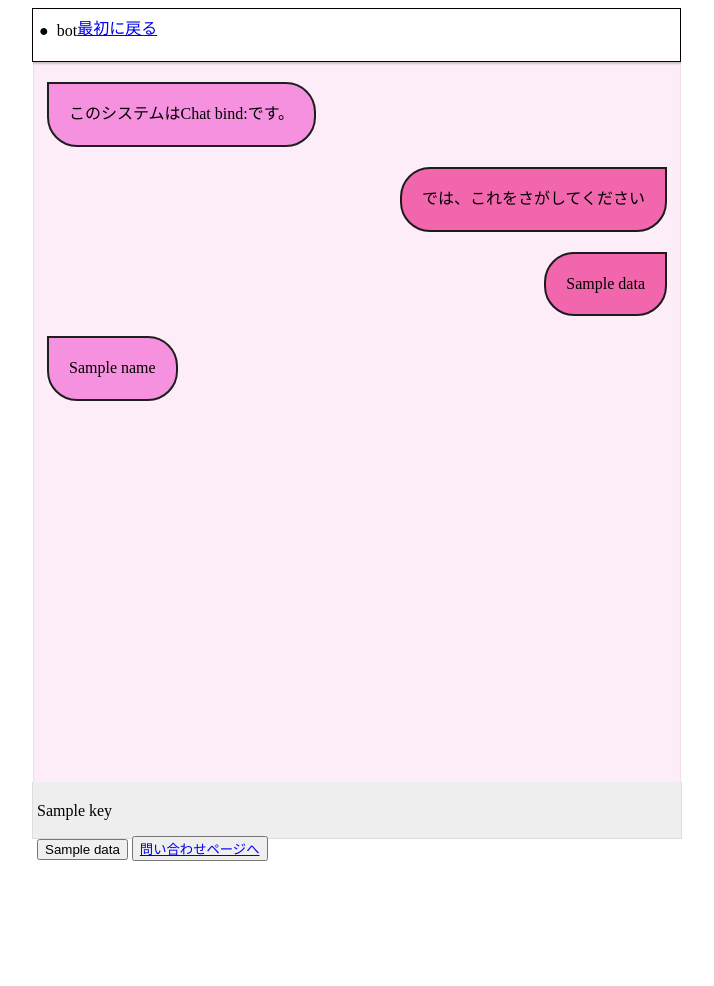
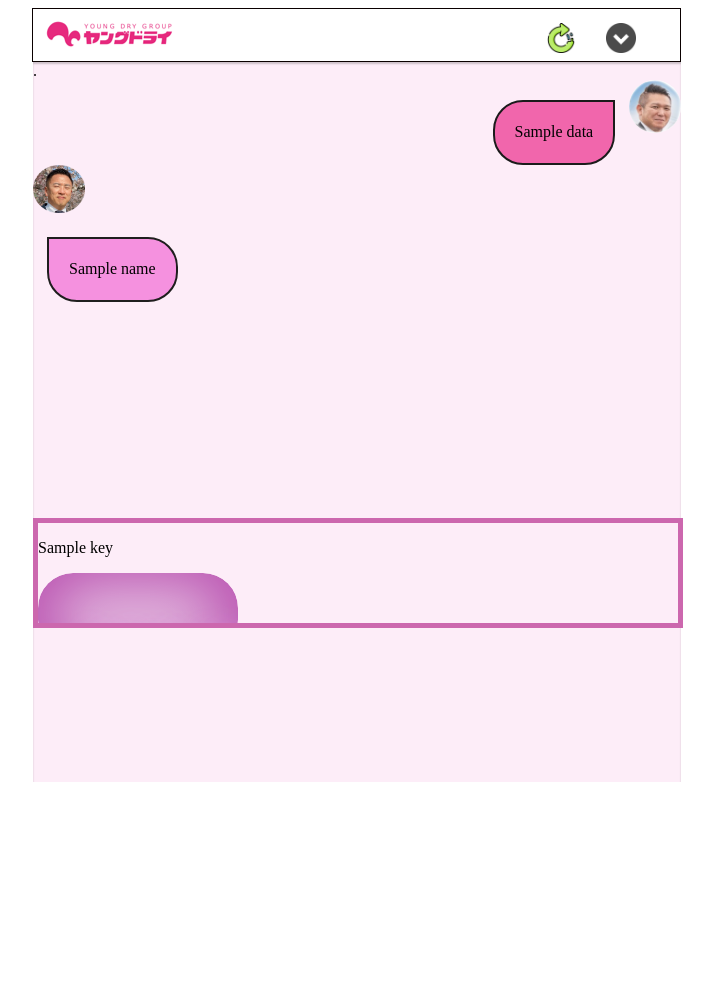
Before and after one commit to Shiraishi-Shodai/Young-Dry, a Flask app: template template/main.html in a window 1280 px wide. Shown: the whole page, without its empty margins (283-997 px from the left). After the commit the page ends 782 px from the top, so only its background shows below. Run offline with Flask 3, Linux system fonts and the light colour scheme; the template is opened without the code that fills it: most values are stand-ins (such as "Sample title", 1, 10 or a date in 2020).

Commit message:
二日目

```diff
--- a/app.py
+++ b/app.py
@@ -132,8 +132,8 @@ def lineNotify(question, image):
 
     # img_data = open("static/img/tesserat_test.png", encoding="utf-8")
     # os.chdir("static/img/")
-    with open("tesserat_test.png", "rb") as image_file:
-        print("画像タイプ" + type(image_file))
+    with open(image, "rb") as image_file:
+        # print("画像タイプ" + type(image_file))
         files = {"imageFile" : image_file}
         print(f'ファイルです{files}')
 
@@ -141,7 +141,7 @@ def lineNotify(question, image):
         res = requests.post(lineNotifyAPI, headers=headers,data=data, files=files)
         print(f'送信チェック:{res}')
 
-@app.route('/login', methods=["GET", "POST"])
+@app.route('/', methods=["GET", "POST"])
 def login():
     if request.method == "GET":
         # cre()
@@ -194,6 +194,8 @@ def inquiry():
 
     question = request.form["question"]
     image = request.form["image"]
+    print(f'リクエスト: {request}')
+    print(f'fileからのでーた:{image}')
     lineNotify(question, image)
     return render_template("inquiry.html", send="send")
 
--- a/static/css/demo.css
+++ b/static/css/demo.css
@@ -190,14 +190,12 @@ body{
 }
 
 .option{
-    height: 200px;
+    height: 100px;
     width: 100%;
     overflow: scroll;
     -ms-overflow-style: none;
     scrollbar-width: none;
     margin: auto;
-
-
 }
 
 /*スクロールバー非表示（Chrome・Safari）*/
@@ -205,9 +203,9 @@ body{
     display:none;
   }
 .rich_menu{
-    margin-top: 20%;
+    margin-top: 28%;
     position: fixed;
-    top: 400px;
+    top: 20%;
     width: 640px;
     background-color: #fdedf8;
     border: 5px solid #cc67ae;
@@ -282,3 +280,16 @@ body{
     margin-right: 30px;
     margin-bottom: 2px;
 }
+
+
+@media screen and (max-width: 400px){
+    .rich_menu{
+        margin-top: 20%;
+        position: fixed;
+        top: 80%;
+        width: 640px;
+        background-color: #fdedf8;
+        border: 5px solid #cc67ae;
+        /* border-radius: 30px 30px 30px 30px; */
+    }
+}
--- a/template/login.html
+++ b/template/login.html
@@ -35,7 +35,7 @@
   <div class="container">
     <div class="login-box">
       <h2 class="title">ログイン</h2>
-      <form method="POST" action="/login">
+      <form method="POST" action="/">
         <div class="input-field">
           <label for="user_id">ユーザ名:</label>
           <input type="text" id="user_id" name="user_id" required>
--- a/template/main.html
+++ b/template/main.html
@@ -1,9 +1,9 @@
 <!DOCTYPE html>
-<html lang="en">
+<html lang="ja">
   <head>
     <meta charset="UTF-8" />
     <meta name="viewport" content="width=device-width, initial-scale=1.0" />
-    <title>Chat Bot</title>
+    <title>chat bot</title>
     <link rel="stylesheet" href="../static/css/demo.css" />
   </head>
   <body>
@@ -11,32 +11,55 @@
       <div class="messages_container">
         <div class="chat_header">
           <div class="chat_user_status">
-            <div class="status_icon">●</div>
-            <div class="chat_user_name">bot</div>
-            <a href="/chat" class="top">最初に戻る</a>
+            <img src="../static/img/rogo.png" alt="" />
+          </div>
+          <div class="botton_esc">
+            <a href="/chat">
+              <img src="../static/img/reload.png" alt="" />
+            </a>
+
+            <a href="#link">
+              <div class="botton_esc1">
+                <img src="../static/img/下ボタン.png" alt="" />
+              </div>
+            </a>
           </div>
         </div>
 
         <div class="messages">
-          <div class="chat_message chat_left">
+          .
+          <!-- <div class="chat_message chat_left">
                     <div class="message_box">
                         <div class="message_content">
-                <div class="message_text">このシステムはChat bind:です。</div>
+                            <div class="message_text">
+                                このシステムはchat botです
                             </div>
                         </div>
                     </div>
+                </div>
+
                 <div class="chat_clear"></div>
 
                 <div class="chat_message chat_right">
                     <div class="message_box">
                         <div class="message_content">
-                <div class="message_text">では、これをさがしてください</div>
+                            <div class="message_text">
+                                では、これを探して下しさい
                             </div>
                         </div>
                     </div>
-          <div class="chat_clear"></div>
+                </div>
 
-          {% if array %}{% for data in array%}{% for k in data %}
+                <div class="chat_clear"></div> -->
+
+          {% if array %} {% for data in array %} {% for k in data %}
+
+          <div class="message_icon_right">
+            <div class="message_icon_right_img">
+              <img src="../static/img/43_20230822135528.png" alt="社長" />
+            </div>
+          </div>
+
           <div class="chat_message chat_right">
             <div class="message_box">
               <div class="message_content">
@@ -47,68 +70,96 @@
               </div>
             </div>
           </div>
+
           <div class="chat_clear"></div>
+
+          <div class="message_icon_left">
+            <div class="message_icon_left_img">
+              <img src="..\static\img\syatyou.png" alt="社長" />
+            </div>
+          </div>
 
           <div class="chat_message chat_left">
             <div class="message_box">
               <div class="message_content">
                 <div class="message_text">
-                  {% for i in data[k] %} {{i}}<br />
+                  {% for i in data[k]%} {{i}}<br />
                   {% endfor %}
                 </div>
               </div>
             </div>
           </div>
+
           <div class="chat_clear"></div>
-          {% endfor %}{% endfor %}{% endif %}
+          {% endfor %} {% endfor %} {% endif %}
           <div id="scroll"></div>
-        </div>
 
-        <div class="send">
+          <div id="link"></div>
+
+          <div class="rich_menu">
+            <div class="botton_1">
               <form action="" method="post" id="a">
                 <div class="option">
-              {% if data %}
                     <p>{{key}}</p>
                   {% for i in data%}
-              <input type="submit" value="{{i}}" name="select" />
+                  <input
+                    type="submit"
+                    value="{{i}}"
+                    name="select"
+                    class="kind_botton"
+                  />
                   {% endfor %}
+                  <input type="hidden" name="buttonType" value="{{key}}" />
+                  <input type="hidden" name="choice" , value="{{choice}}" />
+                  <input
+                    type="hidden"
+                    name="attention"
+                    ,
+                    value="{{attention}}"
+                  />
                   <button>
                     <span>
                       <a href="/inquiry">問い合わせページへ</a>
                     </span>
                  </button>
-              <input type="hidden" name="buttonType" value="{{key}}" />
-              <input type="hidden" name="choice" , value="{{choice}}" />
-              <input type="hidden" name="attention" , value="{{attention}}" />
-              {% endif %}
                 </div>
               </form>
             </div>
           </div>
         </div>
+        <!-- <div class="send">
+                <form id = "myform"method="post" action="">
+                    <textarea onkeydown="handleTextareaEnter(event)" class="send_message" name="question" id="question"></textarea>
+                    <! <input type="text" class="send_message" name="question"> -->
+        <!-- <button class="send_btn" type="submit">送信</button>
+                </form>
+
+                </form>
+            </div> -->
+      </div>
+    </div>
 
     <script>
-      const handleTextarea = (event) => {
+      function handleTextareaEnter(event) {
         if (event.keyCode === 13 && !event.shiftKey) {
-          event.preventDefault(); //自動改行のキャンセル
-          document.getElementById("a").submit();
+          event.preventDefault();
+          document.getElementById("myform").submit();
         }
-      };
+      }
 
-      //最新のチャットを表示
+      document
+        .getElementById("myform")
+        .addEventListener("submit", function (event) {
+          event.preventDefault();
+        });
+
       let target = document.getElementById("scroll");
-      //false の場合、要素の下端がスクロール可能祖先の表示範囲の下端に来るようにスクロールします
-      target.scrollIntoView(false); //target要素をデフォルトで表示
+      target.scrollIntoView(false);
 
-      //デフォルトでテキストエリアをアクティブにする
       document.getElementById("question").focus();
+
+      let richMenu = document.querySelector(".rich_menu");
+      richMenu.scrollIntoView(false);
     </script>
-
-    <script
-      src="https://code.jquery.com/jquery-3.7.0.min.js"
-      integrity="sha256-2Pmvv0kuTBOenSvLm6bvfBSSHrUJ+3A7x6P5Ebd07/g="
-      crossorigin="anonymous"
-    ></script>
-    <script src="../static/js/app.js"></script>
   </body>
 </html>
```
Also changed, not shown: template/inquiry.html (+15 -5 lines), a.jpg (added), requirements.txt (added). Lines whose indentation alone changed are shown as unchanged.
